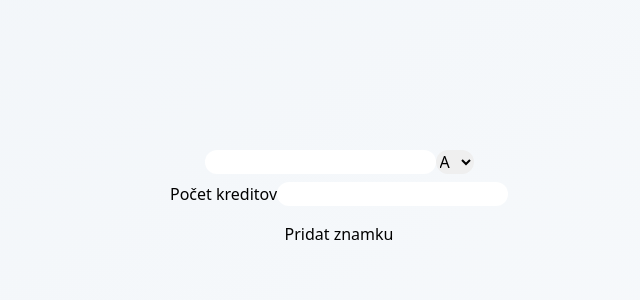
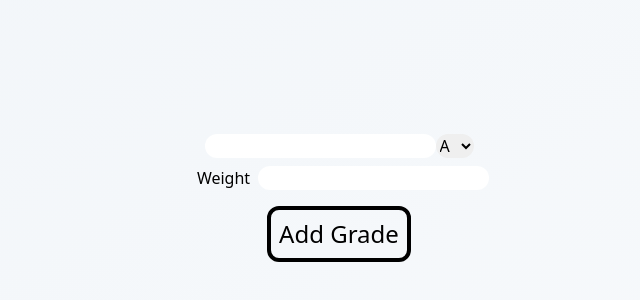
Before and after one commit to dhrinkino/academic-weighted-average, a React (Vite) app: page / in a window 1280 px wide. Shown: the part 218-518 px from the top of the page, without its empty margins (301-941 px from the left). Built offline with nearby package versions, Linux system fonts and the light colour scheme.

Commit message:
english text

```diff
--- a/src/App.jsx
+++ b/src/App.jsx
@@ -121,13 +121,13 @@ class App extends Component {
               </select>
         </div>
         <div className="flex justify-center py-2">
-          Počet kreditov <input type="number" className="rounded-xl" id="weight_input" onChange={this.WeightInputHandler}/>
+          <span className="px-2">Weight</span> <input type="number" className="rounded-xl" id="weight_input" onChange={this.WeightInputHandler}/>
         </div>
         <div className="flex justify-center py-2">
-          <button onClick={this.submitHandler}>Pridat znamku</button>
+          <button className="text-2xl rounded-xl border-4 border-black p-2" onClick={this.submitHandler}>Add Grade</button>
         </div>
         <div className="flex justify-center text-5xl py-5">
-        {this.calcAverage()}
+          {this.calcAverage()}
         </div>
       </div>
 
```
